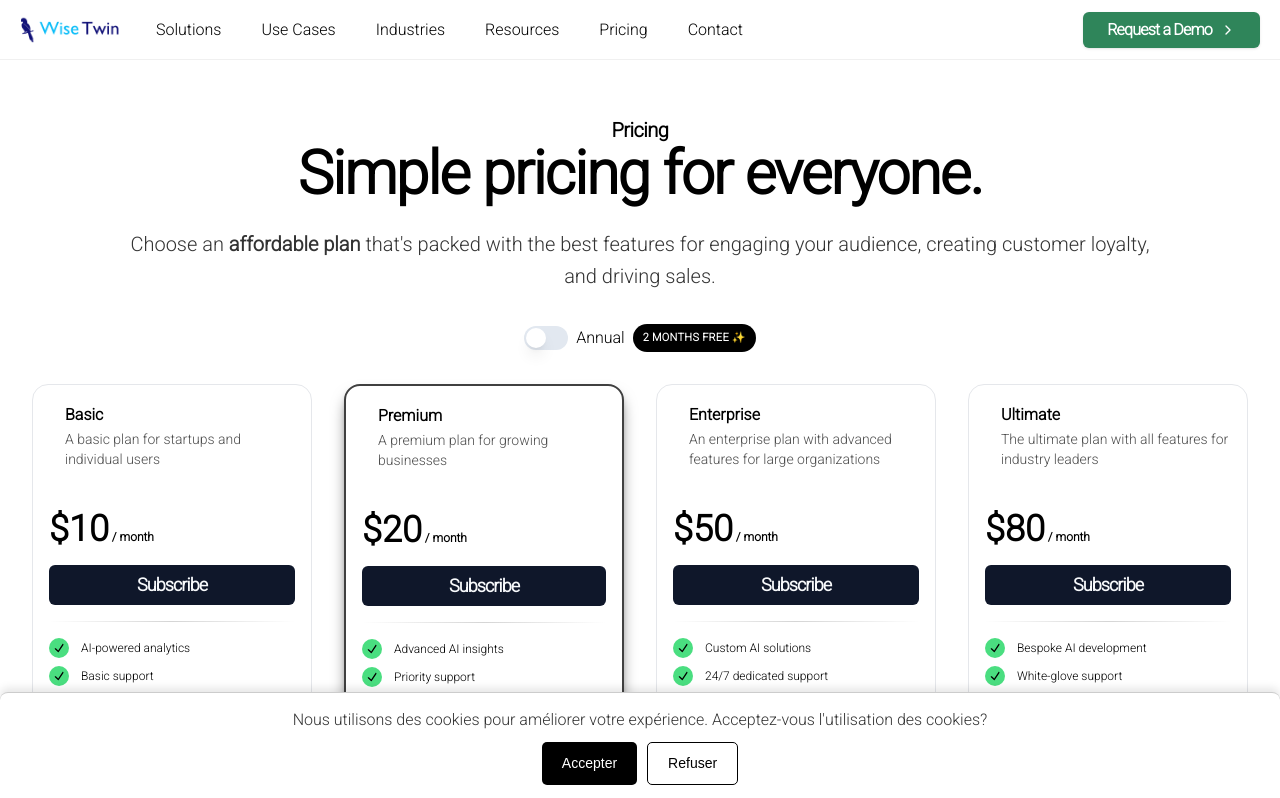
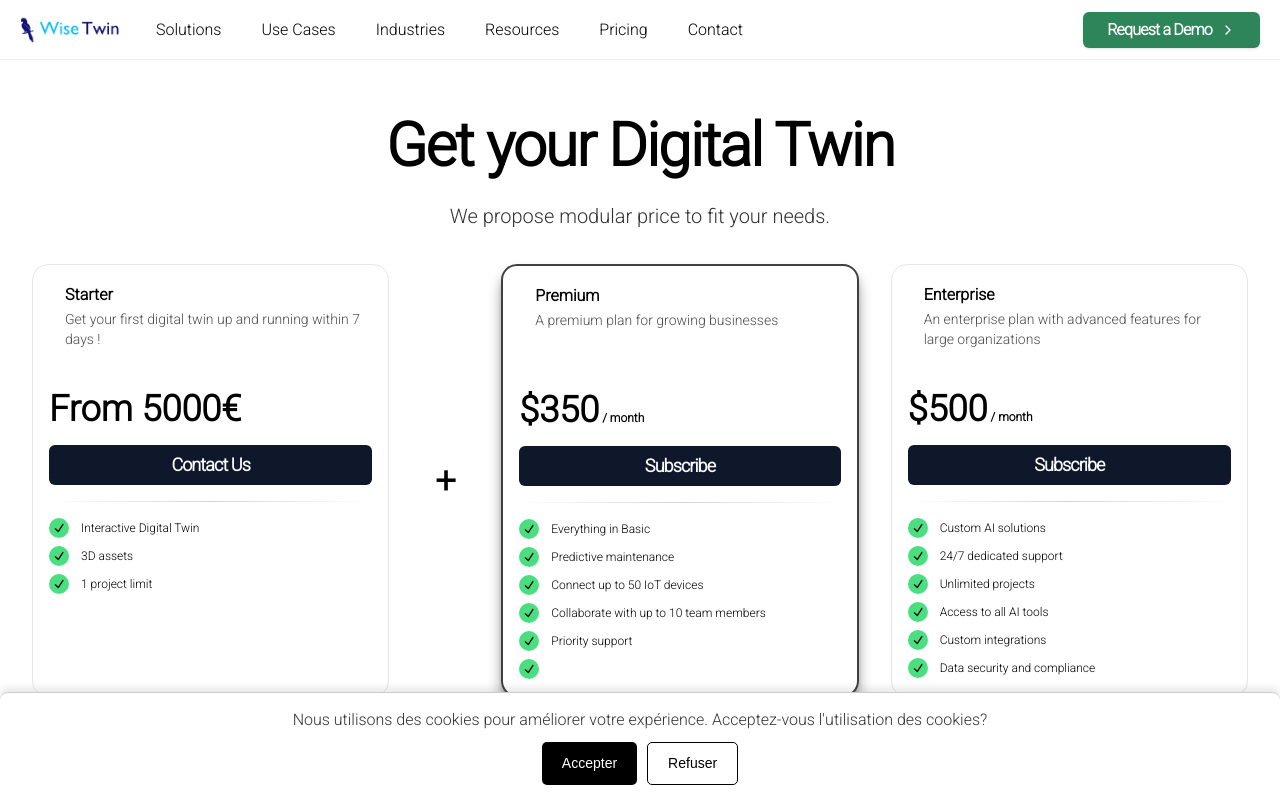
Before and after one commit to ManoelDaPonte/wisetwin-web-front, a Next.js app: page /pricing in a window 1280 px wide. Shown: the top 798 px of the page. Built offline with nearby package versions, Linux system fonts and the light colour scheme.

Commit message:
Update Pricing.tsx

```diff
--- a/components/pricing/Pricing.tsx
+++ b/components/pricing/Pricing.tsx
@@ -16,17 +16,16 @@ export const toHumanPrice = (price: number, decimals: number = 2) => {
 
 const demoPrices = [
   {
-    id: "price_1",
-    name: "Basic",
-    description: "A basic plan for startups and individual users",
+    id: "price_0",
+    name: "Modeling",
+    description: "A starter plan for small projects",
     features: [
-      "AI-powered analytics",
-      "Basic support",
-      "5 projects limit",
-      "Access to basic AI tools",
+      "Interactive Digital Twin",
+      "3D assets ",
+      "1 project limit",
     ],
-    monthlyPrice: 1000,
-    yearlyPrice: 10000,
+    monthlyPrice: 500,
+    yearlyPrice: 5000,
     isMostPopular: false,
   },
   {
@@ -34,13 +33,14 @@ const demoPrices = [
     name: "Premium",
     description: "A premium plan for growing businesses",
     features: [
-      "Advanced AI insights",
+      "Everything in Basic",
+      "Predictive maintenance",
+      "Connect up to 50 IoT devices",
+      "Collaborate with up to 10 team members",
       "Priority support",
-      "Unlimited projects",
-      "Access to all AI tools",
-      "Custom integrations",
+      ""
     ],
-    monthlyPrice: 2000,
+    monthlyPrice: 35000,
     yearlyPrice: 20000,
     isMostPopular: true,
   },
@@ -57,24 +57,8 @@ const demoPrices = [
       "Custom integrations",
       "Data security and compliance",
     ],
-    monthlyPrice: 5000,
+    monthlyPrice: 50000,
     yearlyPrice: 50000,
-    isMostPopular: false,
-  },
-  {
-    id: "price_6",
-    name: "Ultimate",
-    description: "The ultimate plan with all features for industry leaders",
-    features: [
-      "Bespoke AI development",
-      "White-glove support",
-      "Unlimited projects",
-      "Priority access to new AI tools",
-      "Custom integrations",
-      "Highest data security and compliance",
-    ],
-    monthlyPrice: 8000,
-    yearlyPrice: 80000,
     isMostPopular: false,
   },
 ];
@@ -95,40 +79,97 @@ export default function Pricing() {
     <section id="pricing">
       <div className="mx-auto flex max-w-screen-xl flex-col gap-8 px-4 py-14 md:px-8">
         <div className="mx-auto max-w-5xl text-center">
-          <h4 className="text-xl font-bold tracking-tight text-black dark:text-white">
-            Pricing
-          </h4>
 
           <h2 className="text-5xl font-bold tracking-tight text-black dark:text-white sm:text-6xl">
-            Simple pricing for everyone.
+            Get your Digital Twin
           </h2>
 
           <p className="mt-6 text-xl leading-8 text-black/80 dark:text-white">
-            Choose an <strong>affordable plan</strong> that&apos;s packed with
-            the best features for engaging your audience, creating customer
-            loyalty, and driving sales.
+            We propose modular price to fit your needs.
           </p>
         </div>
 
-        <div className="flex w-full items-center justify-center space-x-2">
-          <Switch
-            id="interval"
-            onCheckedChange={(checked) => {
-              setInterval(checked ? "year" : "month");
-            }}
-          />
-          <span>Annual</span>
-          <span className="inline-block whitespace-nowrap rounded-full bg-black px-2.5 py-1 text-[11px] font-semibold uppercase leading-5 tracking-wide text-white dark:bg-white dark:text-black">
-            2 MONTHS FREE ✨
-          </span>
-        </div>
+        <div className="mx-auto grid w-full justify-center gap-8 sm:grid-cols-[1fr,auto,1fr,1fr]">
+          <div className="relative flex w-full max-w-[400px] flex-col gap-4 overflow-hidden rounded-2xl border p-4 text-black dark:text-white">
+            <div className="flex items-center">
+              <div className="ml-4">
+                <h2 className="text-base font-semibold leading-7">
+                  Starter
+                </h2>
+                <p className="h-16 text-sm leading-5 text-black/70 dark:text-white">
+                  Get your first digital twin up and running within 7 days !
+                </p>
+              </div>
+            </div>
 
-        <div className="mx-auto grid w-full justify-center gap-8 sm:grid-cols-2 lg:grid-cols-4">
-          {demoPrices.map((price, idx) => (
+            <motion.div
+              key={`price_0-${interval}`}
+              initial="initial"
+              animate="animate"
+              variants={{
+                initial: {
+                  opacity: 0,
+                  y: 12,
+                },
+                animate: {
+                  opacity: 1,
+                  y: 0,
+                },
+              }}
+              transition={{
+                duration: 0.4,
+                delay: 0.1,
+                ease: [0.21, 0.47, 0.32, 0.98],
+              }}
+              className="flex flex-row gap-1"
+            >
+              <span className="text-4xl font-bold text-black dark:text-white">
+                From 5000€
+              </span>
+            </motion.div>
+
+            <Button
+              className={cn(
+                "group relative w-full gap-2 overflow-hidden text-lg font-semibold tracking-tighter",
+                "transform-gpu ring-offset-current transition-all duration-300 ease-out hover:ring-2 hover:ring-primary hover:ring-offset-2",
+              )}
+              disabled={isLoading}
+              onClick={() => void onSubscribeClick(demoPrices[0].id)}
+            >
+              <span className="absolute right-0 -mt-12 h-32 w-8 translate-x-12 rotate-12 transform-gpu bg-white opacity-10 transition-all duration-1000 ease-out group-hover:-translate-x-96 dark:bg-black" />
+              {(!isLoading || (isLoading && id !== demoPrices[0].id)) && (
+                <p>Contact Us</p>
+              )}
+
+              {isLoading && id === demoPrices[0].id && <p>Contact Us</p>}
+              {isLoading && id === demoPrices[0].id && (
+                <Loader className="mr-2 h-4 w-4 animate-spin" />
+              )}
+            </Button>
+
+            <hr className="m-0 h-px w-full border-none bg-gradient-to-r from-neutral-200/0 via-neutral-500/30 to-neutral-200/0" />
+            {demoPrices[0].features && demoPrices[0].features.length > 0 && (
+              <ul className="flex flex-col gap-2 font-normal">
+                {demoPrices[0].features.map((feature: any, idx: any) => (
+                  <li
+                    key={idx}
+                    className="flex items-center gap-3 text-xs font-medium text-black dark:text-white"
+                  >
+                    <CheckIcon className="h-5 w-5 shrink-0 rounded-full bg-green-400 p-[2px] text-black dark:text-white" />
+                    <span className="flex">{feature}</span>
+                  </li>
+                ))}
+              </ul>
+            )}
+          </div>
+          <div className="flex justify-center items-center w-12">
+            <span className="text-4xl font-bold text-black dark:text-white">+</span>
+          </div>
+          {demoPrices.slice(1).map((price, idx) => (
             <div
               key={price.id}
               className={cn(
-                " relative flex w-full max-w-[400px] flex-col gap-4 overflow-hidden rounded-2xl border p-4 text-black dark:text-white",
+                "relative flex w-full max-w-[400px] flex-col gap-4 overflow-hidden rounded-2xl border p-4 text-black dark:text-white",
                 {
                   "border-2 border-neutral-700 shadow-lg shadow-neutral-500 dark:border-neutral-400 dark:shadow-neutral-600":
                     price.isMostPopular,
```
